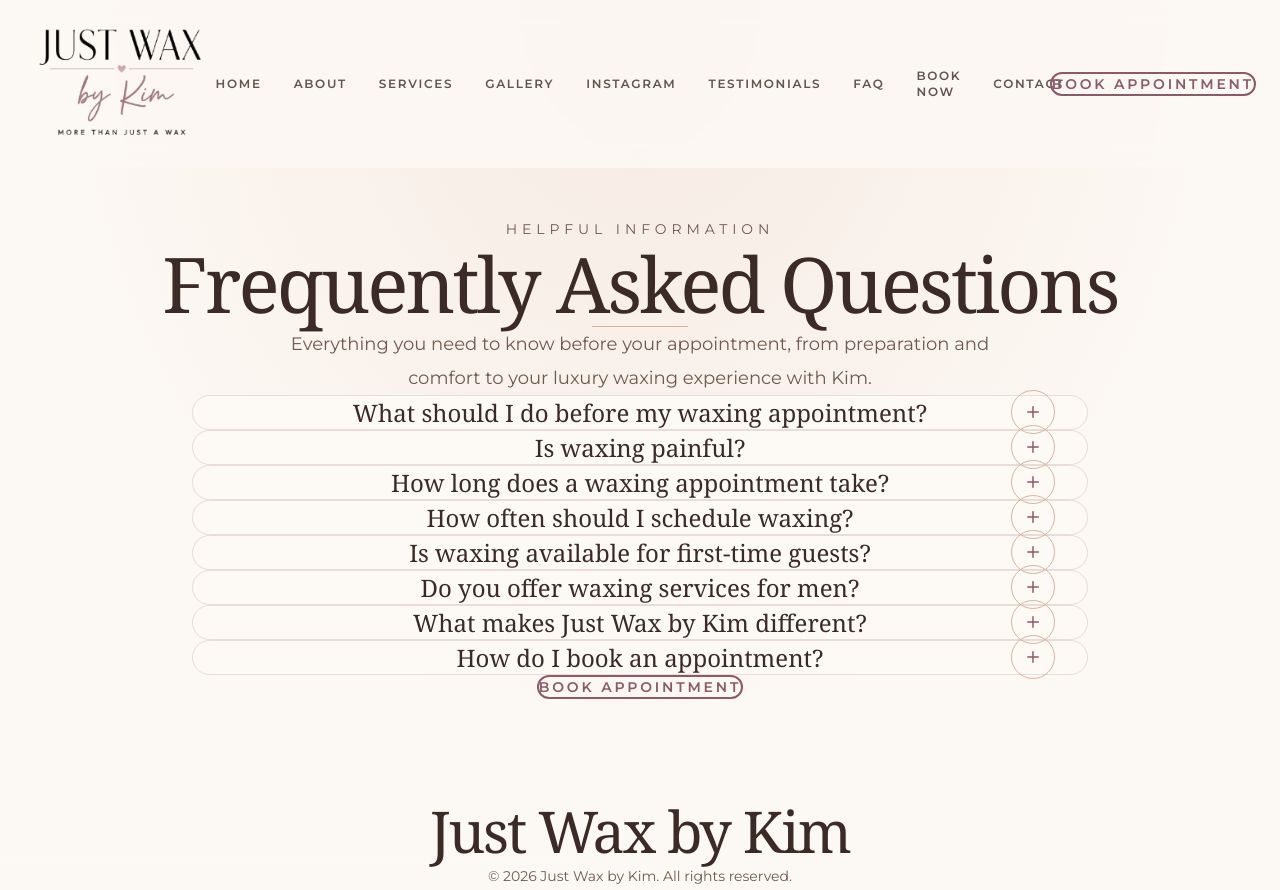
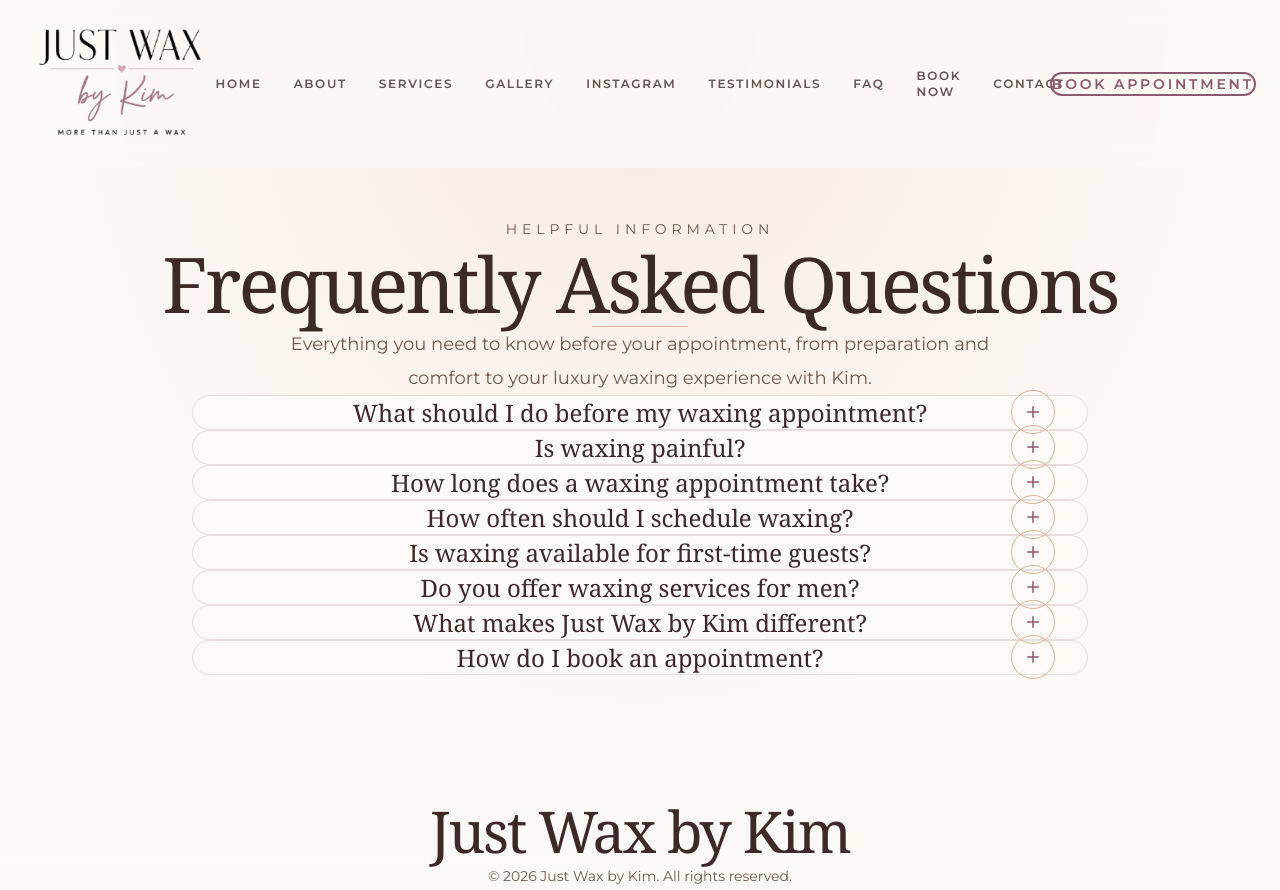
Before and after one commit to kevin-phan-25/just-wax-by-kim, a Next.js app: page /faq in a window 1280 px wide. Built offline with nearby package versions, Linux system fonts and the light colour scheme; a web font is replaced by a local one.

Commit message:
Update FAQ.tsx

```diff
--- a/features/faq/FAQ.tsx
+++ b/features/faq/FAQ.tsx
@@ -13,6 +13,8 @@
  * • Centered all FAQ content
  * • Preserved editorial typography
  * • Removed bottom divider
+ * • Increased vertical spacing for a more open layout
+ * • Removed Book Appointment CTA
  * -----------------------------------------------------------------------------
  */
 
@@ -69,7 +71,7 @@ export default function FAQ() {
           w-full
           px-6
           text-center
-          pb-32
+          pb-40
           flex
           flex-col
           items-center
@@ -82,7 +84,7 @@ export default function FAQ() {
         <header
           className="
             w-full
-            mb-16
+            mb-20
             flex
             flex-col
             items-center
@@ -105,7 +107,7 @@ export default function FAQ() {
 
           <h1
             className="
-              mt-6
+              mt-8
               font-serif
               text-4xl
               md:text-6xl
@@ -121,7 +123,7 @@ export default function FAQ() {
           <div
             className="
               mx-auto
-              mt-8
+              mt-10
               h-px
               w-24
               bg-[#D8B4A0]
@@ -132,7 +134,7 @@ export default function FAQ() {
 
           <p
             className="
-              mt-8
+              mt-10
               mx-auto
               max-w-3xl
               text-lg
@@ -158,7 +160,7 @@ export default function FAQ() {
 
         <div
           className="
-            mt-20
+            mt-24
             w-full
             max-w-5xl
             flex
@@ -178,51 +180,6 @@ export default function FAQ() {
 
 
 
-
-
-
-
-        {/* CTA */}
-
-        <div
-          className="
-            mt-20
-            flex
-            justify-center
-            w-full
-          "
-        >
-
-          <a
-            href="/#booking"
-            className="
-              inline-flex
-              items-center
-              justify-center
-              rounded-full
-              border-2
-              border-[#8C5A6B]
-              px-12
-              py-5
-              uppercase
-              tracking-[0.2em]
-              text-sm
-              font-semibold
-              text-[#8C5A6B]
-              transition
-              hover:bg-[#F6E7E1]
-            "
-          >
-            Book Appointment
-          </a>
-
-
-        </div>
-
-
-
-
-
       </div>
 
 
```
